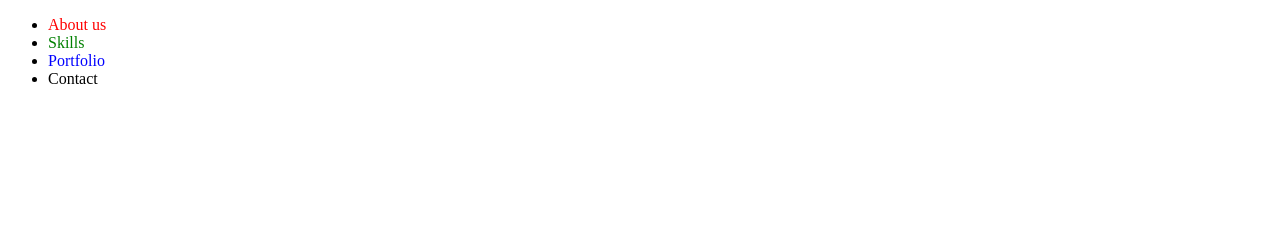
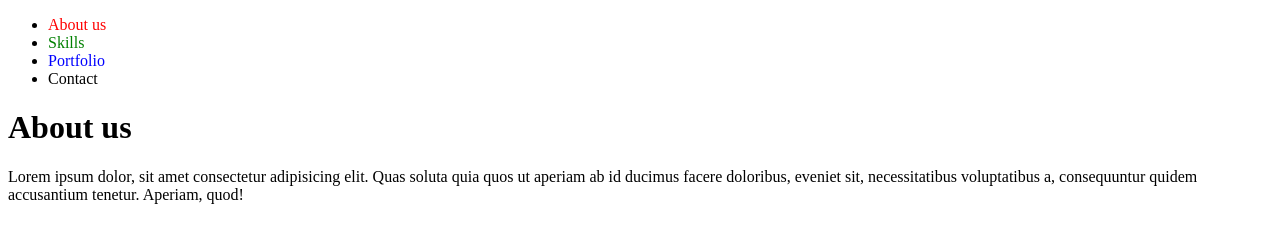
Before and after one commit to pmarcin98/zadanie15, a plain HTML site: page index.html in a window 1280 px wide. Drawn offline with Linux system fonts and the light colour scheme.

Commit message:
sekcja 2 wykonana

```diff
--- a/index.html
+++ b/index.html
@@ -19,6 +19,8 @@
             <li><a href="contact.html"><font color="black">Contact</font></a></li>
         </ul>
     </nav>
+    <h1>About us</h1>
+    <p>Lorem ipsum dolor, sit amet consectetur adipisicing elit. Quas soluta quia quos ut aperiam ab id ducimus facere doloribus, eveniet sit, necessitatibus voluptatibus a, consequuntur quidem accusantium tenetur. Aperiam, quod!</p>
 
 </body>
 </html>
```
